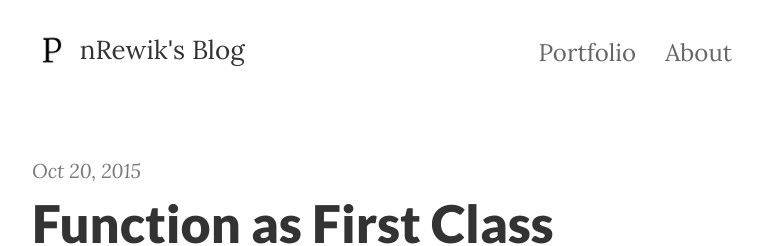
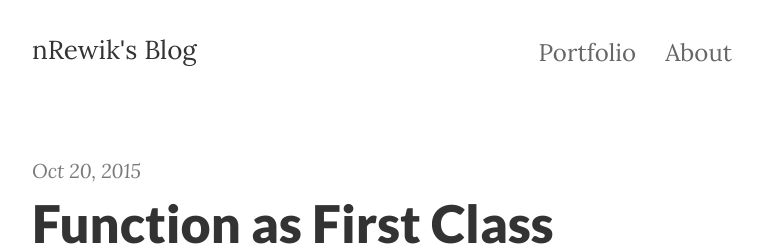
Before and after one commit to nRewik/nrewik-jekyll-blog, a Jekyll site: the page built from index.html, in a window 1280 px wide. Shown: the top 246 px of the page, without its empty margins (258-1020 px from the left). Built offline with Jekyll 4.4.1, drawn with Linux system fonts in a browser that asks for light colours; nearby versions of some CDN libraries; the list of posts is cut into pages by our own code.

Commit message:
Remove header image

```diff
--- a/_includes/header.html
+++ b/_includes/header.html
@@ -1,10 +1,10 @@
 <header class="site-header px2 px-responsive">
   <div class="mt2 wrap">
     <div class="measure">
-      <a href="/">
+      <!-- <a href="/">
         <img class="site-title site-title-logo" src="{{ site.baseurl }}/logo.png"/>
-      </a>
-      <div class"clearfix"/>
+      </a> -->
+      <!-- <div class"clearfix"/> -->
       <a href="{{ site.url }}" class="site-title">{{ site.title }}</a>
       <nav class="site-nav">
         {% include navigation.html %}
```
